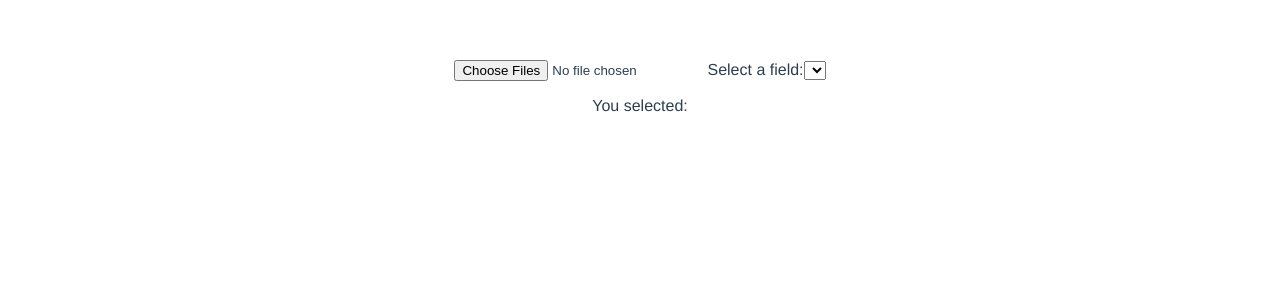
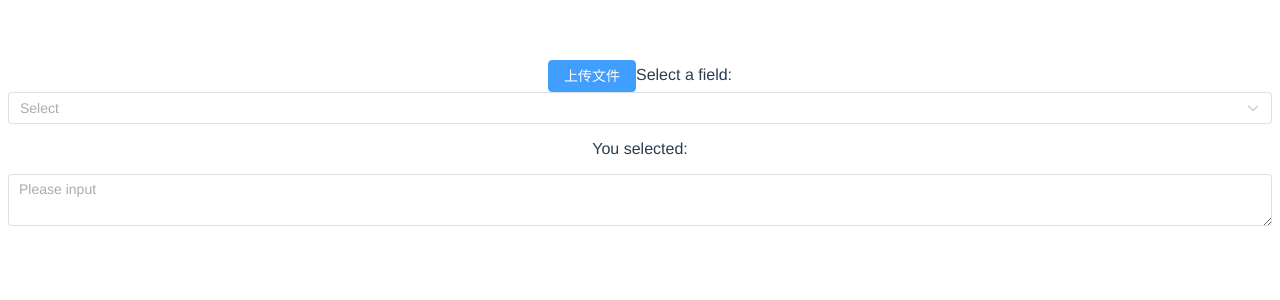
Before and after one commit to xiaohuasheng/chatwithlog, a Vue app: page / in a window 1280 px wide. Shown: the top 300 px of the page. Built offline with nearby package versions, Linux system fonts and the light colour scheme.

Commit message:
feat: 修改主题色

```diff
--- a/src/components/echart.vue
+++ b/src/components/echart.vue
@@ -1,10 +1,23 @@
 <template>
-  <input type="file" id="btn" @change="inputChange" multiple/>
+  <input style="opacity: 0; position: fixed;" id="file-input" type="file" @change="inputChange" multiple/>
+  <el-button type="primary" @click="btnClick">上传文件</el-button>
   <label for="field-select">Select a field:</label>
-  <select id="field-select" v-model="selectedField" v-on:change="onFieldSelected">
-    <option v-for="field in fields" :value="field" v-bind:key="field">{{ field }}</option>
-  </select>
+  <el-select v-model="selectedField" placeholder="Select" v-on:change="onFieldSelected">
+    <el-option
+      v-for="item in fields"
+      :key="item"
+      :label="item"
+      :value="item"
+    />
+  </el-select>
   <p>You selected: {{ selectedField }}</p>
+  <el-input
+    v-model="textarea"
+    :rows="2"
+    type="textarea"
+    placeholder="Please input"
+    @change="inputTextareaChange"
+  />
 
   <div id="echarts" style="width: 1200px;height:700px;"></div>
 </template>
@@ -23,7 +36,8 @@ export default {
       myChart: null,
       originData: [],
       fields: [],
-      selectedField: ''
+      selectedField: '',
+      textarea: ''
     }
   },
   components: {},
@@ -39,6 +53,13 @@ export default {
     // console.log('result', result)
   },
   methods: {
+    btnClick() {
+      const ele = document.getElementById('file-input')
+      ele.click();
+    },
+    inputTextareaChange(e) {
+      console.log('e', e, e?.target.value)
+    },
     getDataField(data) {
       if (data.length <= 0) {
         return []
```
